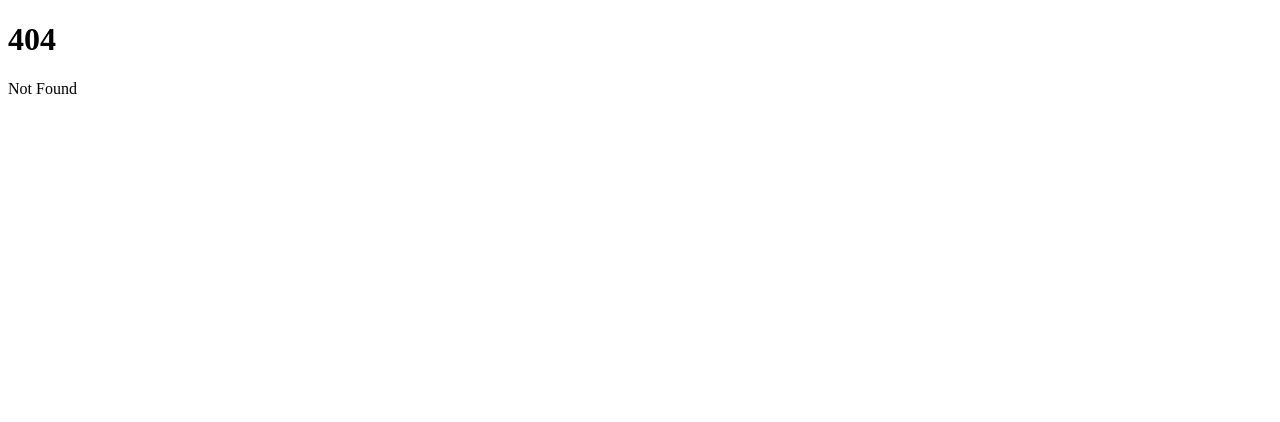
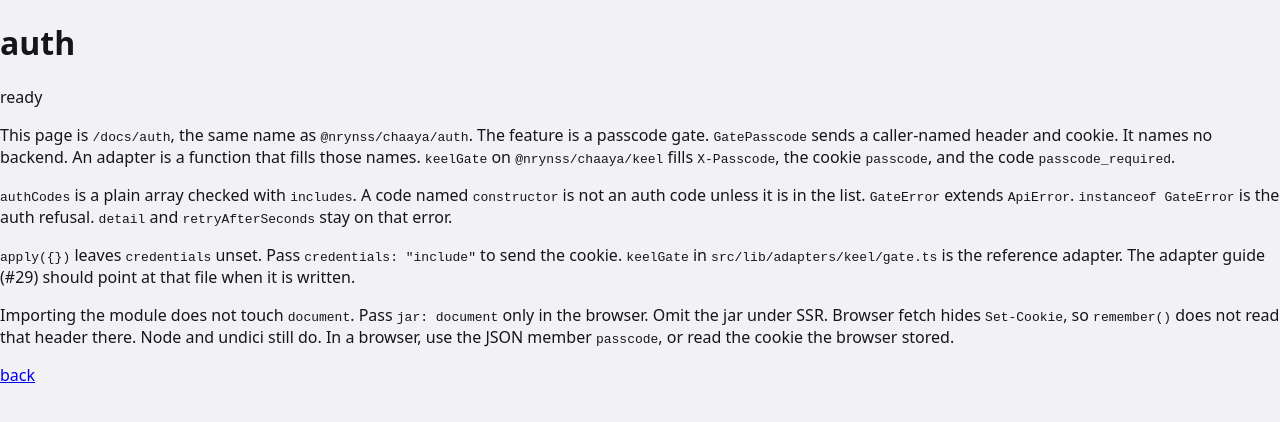
Before and after one commit to nrynss/chaaya, a SvelteKit app: page /docs/auth in a window 1280 px wide. Before the commit this address had no page. Shown: the top 422 px of the page. Built offline with nearby package versions, Linux system fonts and the light colour scheme.

Commit message:
Point the passcode docs at /docs/auth
The page and the markdown file use the same name as the
@nrynss/chaaya/auth export, so a reader does not have to guess that
the gate feature lives under auth.

```diff
--- a/src/routes/docs/+page.svelte
+++ b/src/routes/docs/+page.svelte
@@ -27,7 +27,7 @@
 			<li><a href={resolve("/docs/theme")}>theme</a></li>
 			<li><a href={resolve("/docs/wire")}>keel wire</a></li>
 			<li><a href={resolve("/docs/api")}>api</a></li>
-			<li><a href={resolve("/docs/gate")}>passcode gate</a></li>
+			<li><a href={resolve("/docs/auth")}>auth</a></li>
 			<li><a href={resolve("/docs/job-progress")}>job progress</a></li>
 			<li><a href={resolve("/docs/job")}>keel job</a></li>
 			<li><a href={resolve("/docs/audio-capture")}>audio capture</a></li>
--- a/src/routes/docs/gate/+page.svelte
+++ b/src/routes/docs/auth/+page.svelte
@@ -11,16 +11,17 @@
 </script>
 
 <svelte:head>
-	<title>passcode gate</title>
+	<title>auth</title>
 	<!-- eslint-disable-next-line svelte/no-at-html-tags -->
 	{@html `<style>${referenceCss}</style>`}
 </svelte:head>
 
-<main data-testid="docs-gate">
-	<h1>passcode gate</h1>
+<main data-testid="docs-auth">
+	<h1>auth</h1>
 	<p data-testid="hydrated">{hydrated ? "ready" : ""}</p>
 	<p>
-		<code>GatePasscode</code> on <code>@nrynss/chaaya/auth</code> sends a caller-named header and cookie. It
+		This page is <code>/docs/auth</code>, the same name as <code>@nrynss/chaaya/auth</code>. The feature is a
+		passcode gate. <code>GatePasscode</code> sends a caller-named header and cookie. It
 		names no backend. An adapter is a function that fills those names. <code>keelGate</code> on
 		<code>@nrynss/chaaya/keel</code> fills <code>X-Passcode</code>, the cookie <code>passcode</code>, and the
 		code <code>passcode_required</code>.
```
Also changed, not shown: 2 other files (tests, documents, lock files or other folders).
